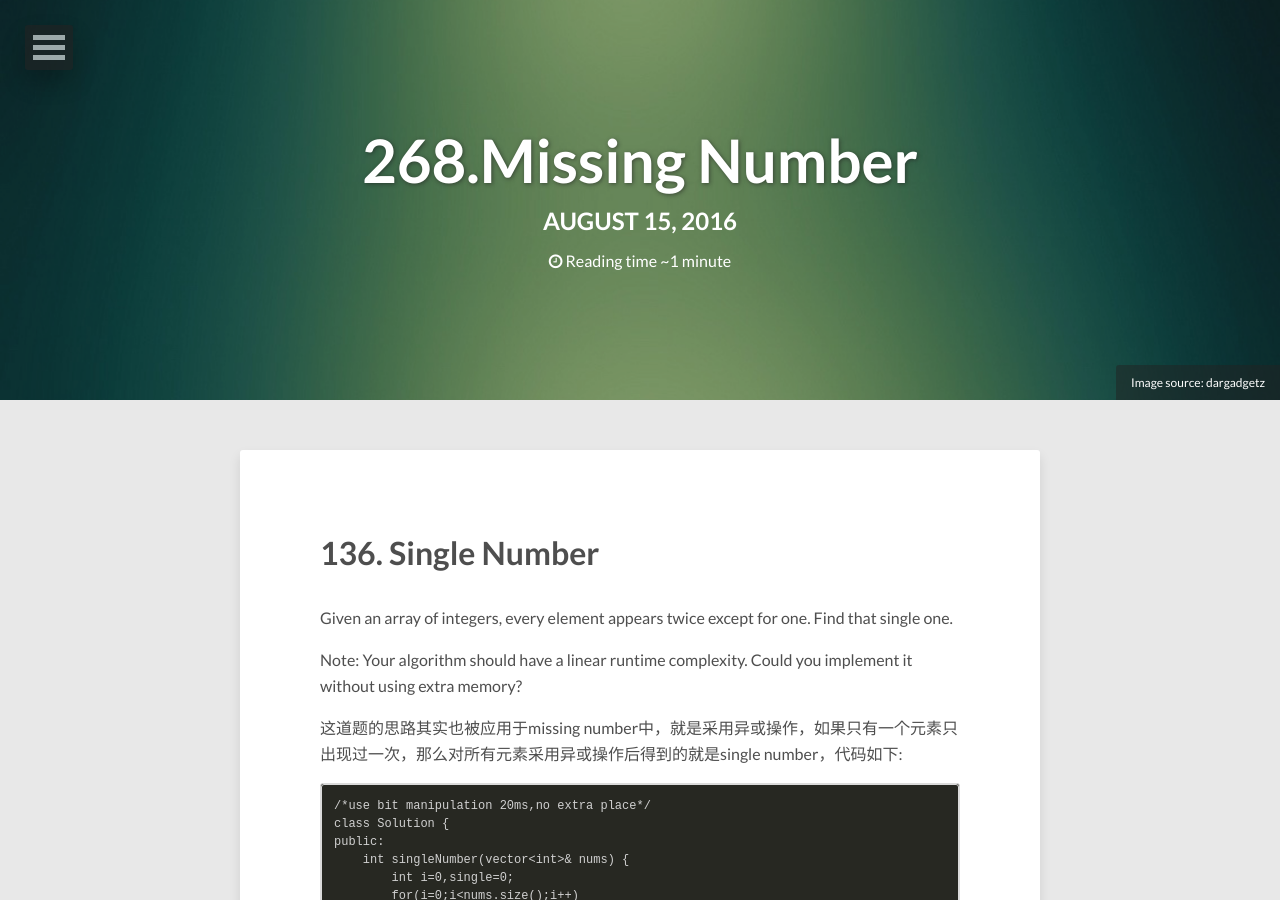
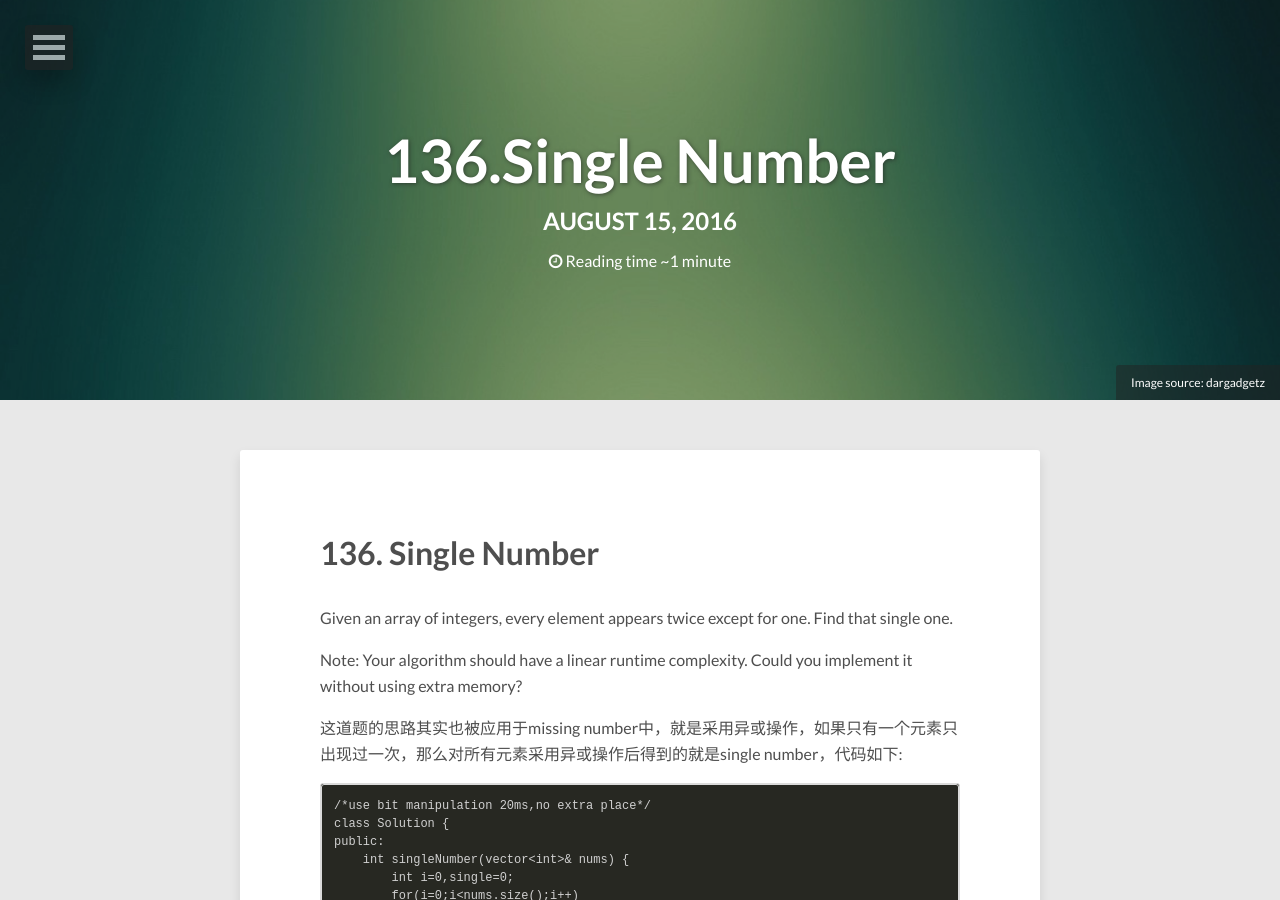
Before and after one commit to Kelvinmao/kelvinmao.github.io, a Jekyll site: the page built from _posts/2016-08-15-136.Single Number.md, in a window 1280 px wide and 900 px high. Built offline with Jekyll 4.4.1, drawn with Linux system fonts in a browser that asks for light colours; nearby versions of some CDN libraries; some of the changed text lies outside the part shown.

Commit message:
Update 2016-08-15-136.Single Number.md

```diff
--- a/_posts/2016-08-15-136.Single Number.md
+++ b/_posts/2016-08-15-136.Single Number.md
@@ -1,8 +1,8 @@
 ---
 layout: post
-title: 268.Missing Number
-description: "268.Missing Number"
-modified: 2014-12-24
+title: 136.Single Number
+description: "136.Single Number"
+modified: 2016-08-15
 tags: [Leetcode Array]
 image:
   feature: abstract-10.jpg
```
